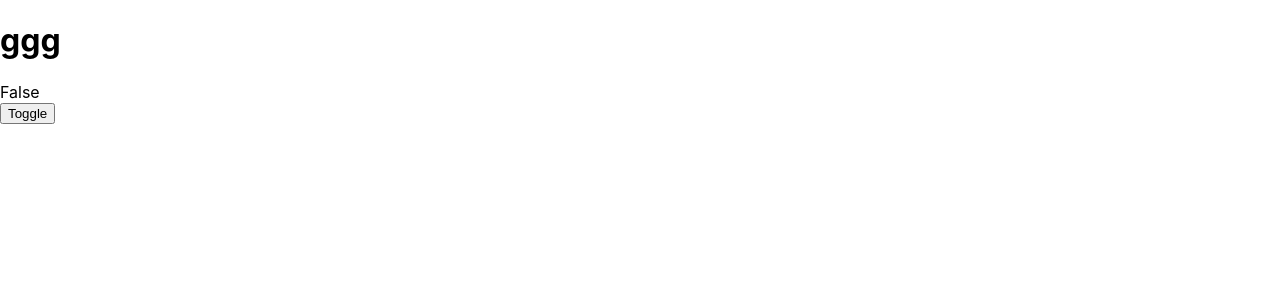
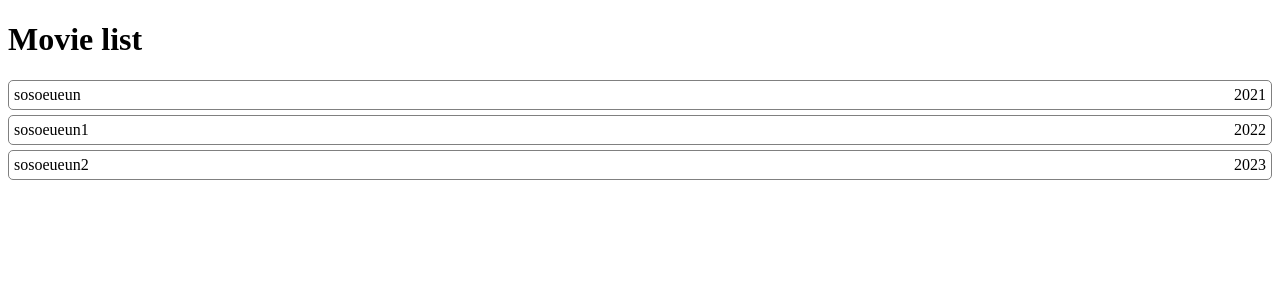
Before and after one commit to suleun/react, a React (Create React App) app in the folder cozy/: page / in a window 1280 px wide. Shown: the top 300 px of the page. Built offline with nearby package versions, Linux system fonts and the light colour scheme.

Commit message:
반복문 map

```diff
--- a/cozy/src/App.js
+++ b/cozy/src/App.js
@@ -1,31 +1,29 @@
-import React, { useEffect, useState } from "react";
-import Counter from './components/Counter'
+import React from "react";
 
 function App() {
 
-  const [condition, setCondition] = useState(false);
+  const movies = [
+    {title : 'sosoeueun', year:2021},
+    {title : 'sosoeueun1', year:2022},
+    {title : 'sosoeueun2', year:2023}
+  ]
 
-  const toggle = () =>{
-    setCondition(!condition);
-  }
-
-  useEffect(()=>{
-    console.log(condition);
-  }, [condition])
-
-  const renderCondition = condition
-  ? 'True'
-  : 'False'
-
+  const renderMovies = movies.map(movie =>{
+    return (
+      <div className="movie" key={movie.title}>
+        <div className="movie-title">{movie.title}</div>
+        <div className="novie-year">{movie.year}</div>
+      </div>
+    );
+  })
 
   return (
     <div className="App">
-      <h1>ggg</h1>
-      <div>
-        {renderCondition}
-      </div>
+      <h1>Movie list</h1>
 
-      <button onClick={toggle}>Toggle</button>
+    {renderMovies}
+
+
     </div>
   );
 }
--- a/cozy/src/index.css
+++ b/cozy/src/index.css
@@ -1,13 +1,17 @@
-body {
-  margin: 0;
-  font-family: -apple-system, BlinkMacSystemFont, 'Segoe UI', 'Roboto', 'Oxygen',
-    'Ubuntu', 'Cantarell', 'Fira Sans', 'Droid Sans', 'Helvetica Neue',
-    sans-serif;
-  -webkit-font-smoothing: antialiased;
-  -moz-osx-font-smoothing: grayscale;
+.movie{
+  display: flex;
+  align-items: center;
+  border: 1px solid gray;
+  border-radius: 5px;
+  padding: 5px;
+  margin-bottom: 5px;
 }
 
-code {
-  font-family: source-code-pro, Menlo, Monaco, Consolas, 'Courier New',
-    monospace;
+.movie .movie-title{
+  flex-grow:1;
 }
+
+.movie .movie-year{
+  font-size: 0.5rem;
+  color: red;
+}
```
